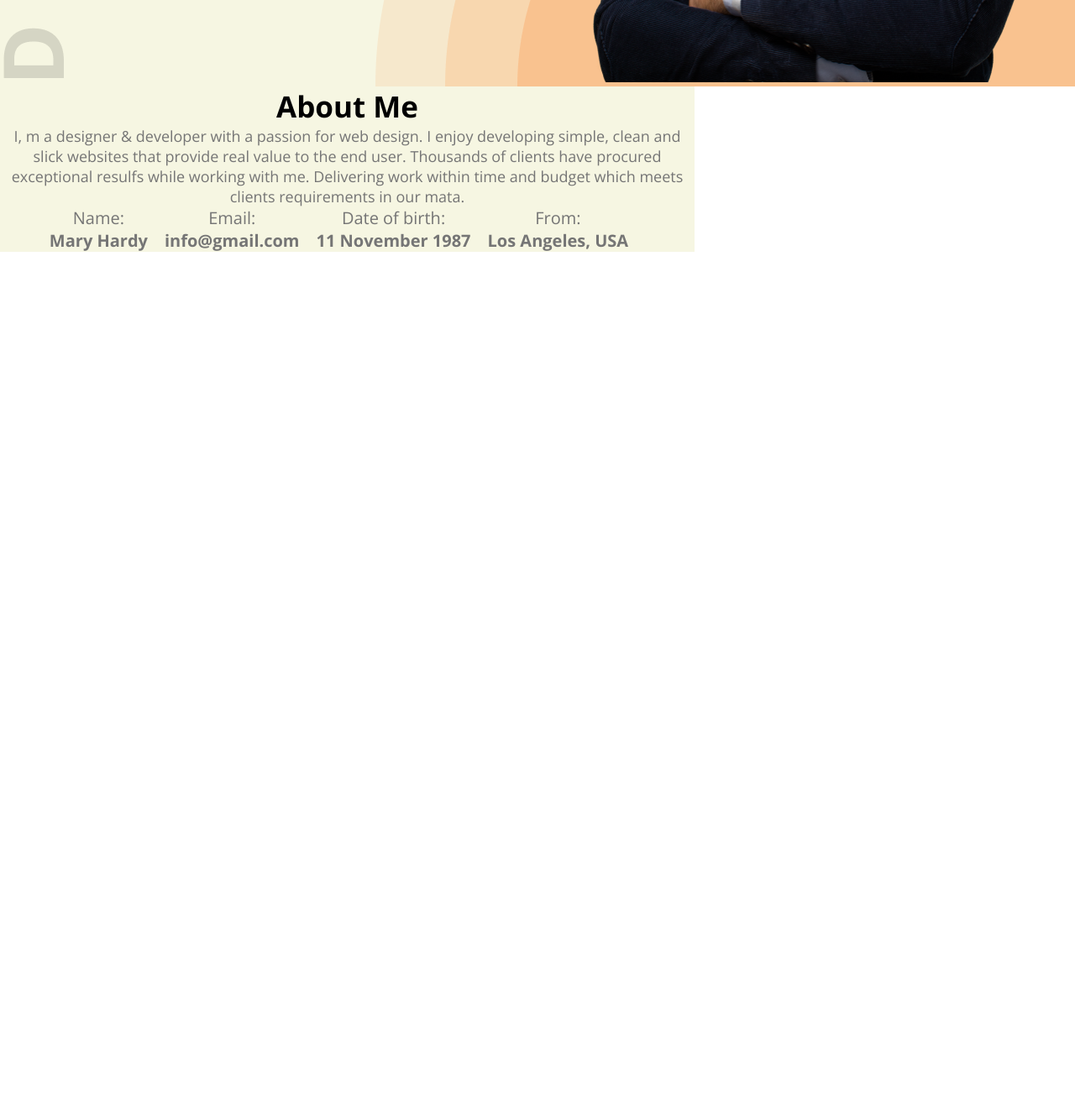
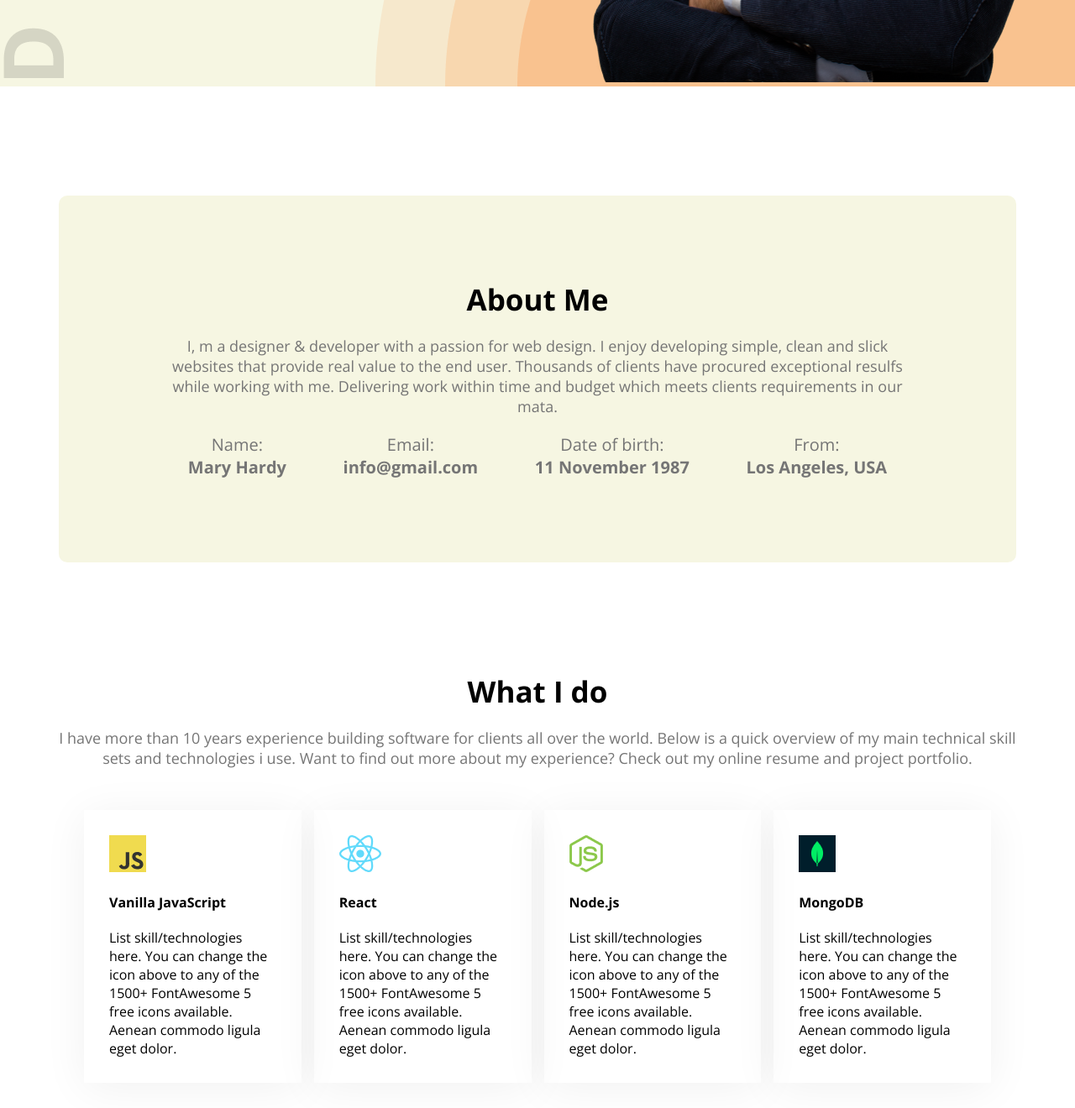
Before and after one commit to mostofapro/web-dev-portfolio, a plain HTML site: page index.html in a window 1280 px wide. Shown: the part 670-1990 px from the top of the page at 84% size. Before the commit the page ends 970 px from the top, so only its background shows below. Drawn offline with nearby package versions, Linux system fonts and the light colour scheme.

Commit message:
added skill section and design with css

```diff
--- a/index.html
+++ b/index.html
@@ -52,6 +52,33 @@
           </div>
         </div>
       </section>
+      <section class="skills">
+        <h2 class="section-title">What I do</h2>
+        <p class="section-description">I have more than 10 years experience building software for clients all over the world. Below is a quick overview of my main technical skill sets and technologies i use. Want to find out more about my experience? Check out my online resume and project portfolio.</p>
+        <div class="skills-container">
+          <div class="skill">
+            <img src="images/icons/js.png" alt="Javasript">
+            <h4 class="skill-title">Vanilla JavaScript</h4>
+            <p class="skill-description">List skill/technologies here. You can change the icon above to any of the 1500+ FontAwesome 5 free icons available. Aenean commodo ligula eget dolor.</p>
+          </div>
+          <div class="skill">
+            <img src="images/icons/react.png" alt="React js">
+            <h4 class="skill-title">React</h4>
+            <p class="skill-description">List skill/technologies here. You can change the icon above to any of the 1500+ FontAwesome 5 free icons available. Aenean commodo ligula eget dolor.</p>
+          </div>
+          <div class="skill">
+            <img src="images/icons/nodejs.png" alt="Node js">
+            <h4 class="skill-title">Node.js</h4>
+            <p class="skill-description">List skill/technologies here. You can change the icon above to any of the 1500+ FontAwesome 5 free icons available. Aenean commodo ligula eget dolor.</p>
+          </div>
+          <div class="skill">
+            <img src="images/icons/mongo.png" alt="MongoDB">
+            <h4 class="skill-title">MongoDB</h4>
+            <p class="skill-description">List skill/technologies here. You can change the icon above to any of the 1500+ FontAwesome 5 free icons available. Aenean commodo ligula eget dolor.</p>
+          </div>
+        </div>
+      </section>
+
   </main>
   <footer>
 
--- a/styles/portfolio.css
+++ b/styles/portfolio.css
@@ -103,22 +103,30 @@ nav ul li{
 .section-title{
   font-size: 35px;
   font-weight: bold;
+  margin-bottom: 20px;
+  text-align: center;
 }
 
 .section-description{
   font-size: 18px;
   font-weight: 400;
   color: #757575;
+  margin-bottom: 20px;
+  text-align: center;
 }
 
+main{
+  max-width: 1140px;
+  margin: 0 auto;
+  height: 550px;
+}
 .about{
-  display: flex;
-  flex-direction: column;
-  justify-content: center;
-  align-items: center;
-  width: 827px;
   background-color: #f5f5dcd4;
   text-align: center;
+  padding: 100px 120px;
+  border-radius: 10px;
+  margin-top: 130px;
+  margin-bottom: 130px;
 }
 .about-item-title{
   color: #757575;
@@ -134,12 +142,22 @@ nav ul li{
 
 .about-items{
   display: flex;
-  justify-content: center;
-  align-items: center;
-
+  justify-content: space-around;
 }
 
-.about-item{
-  text-align: center;
-  margin-right: 20px;
+/* Skill Styles */
+.skills-container{
+  display: flex;
+  padding: 30px;
+  gap: 15px;
 }
+.skill{
+  padding: 30px;
+  box-shadow: 0px 6px 50px 0px rgba(0, 0, 0, 0.06);
+}
+.skill img, .skill-title{
+  margin-bottom: 20px;
+}
+.skill-description{
+  text-align:start;
+}
```
